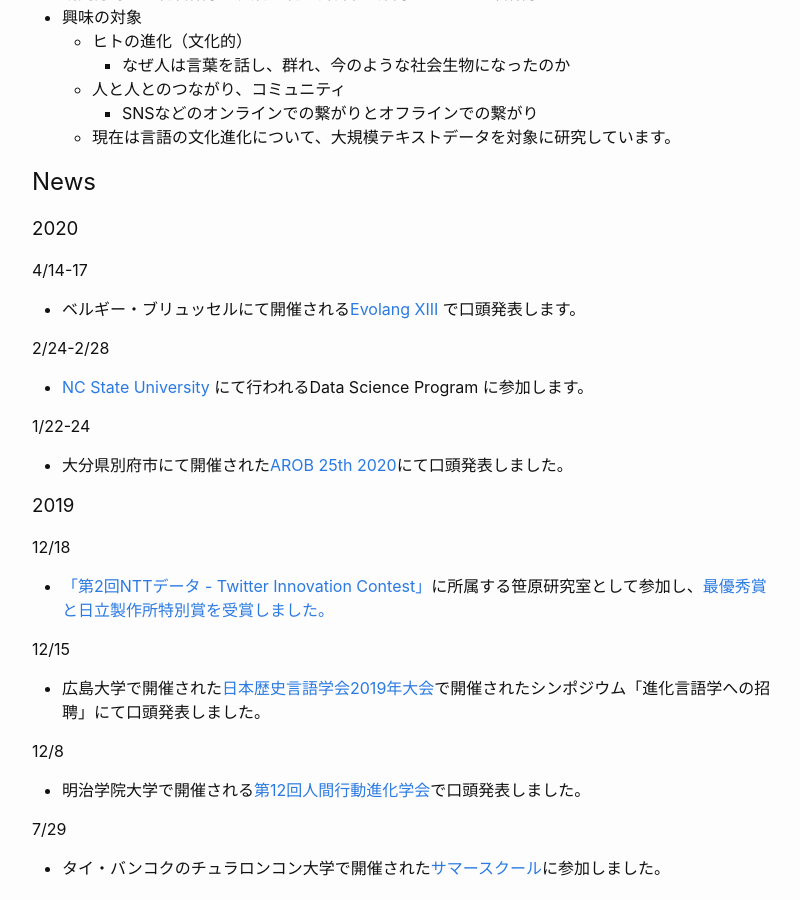
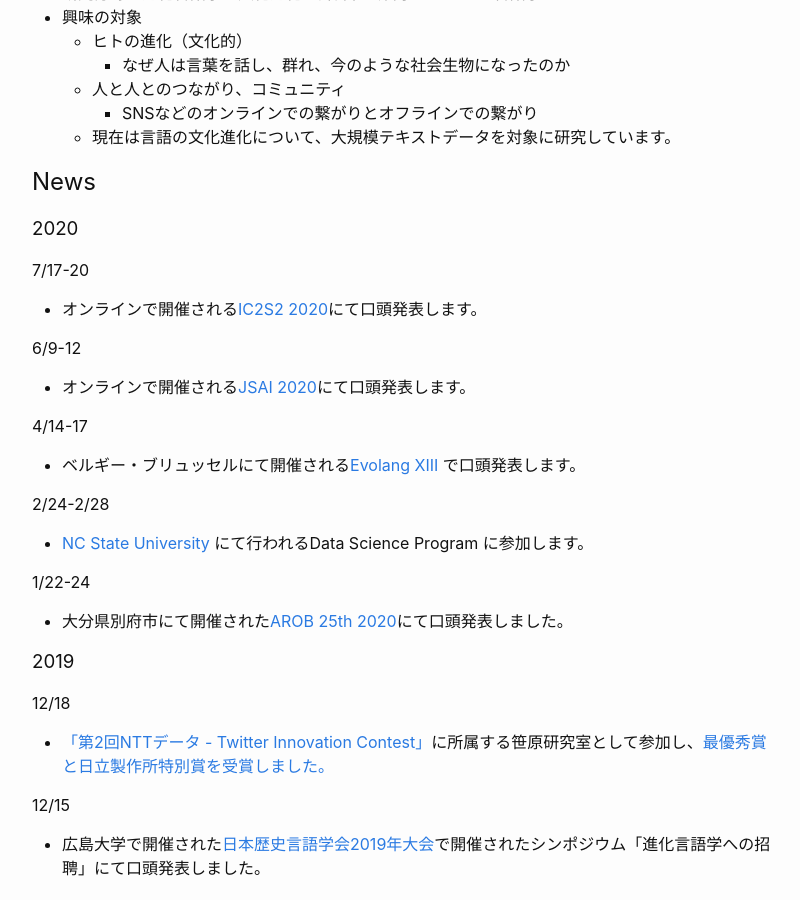
Before and after one commit to okudashi/okudashi.github.io, a Jekyll site: the page built from index.md, in a window 1280 px wide and 900 px high, scrolled down 363 px. Shown: the whole window, without its empty margins (238-1038 px from the left). Built offline with Jekyll 4.4.1, drawn with Linux system fonts in a browser that asks for light colours.

Commit message:
update news

```diff
--- a/index.md
+++ b/index.md
@@ -23,6 +23,12 @@ layout: default
 ## News
 
 ### 2020
+7/17-20
+- オンラインで開催される[IC2S2 2020](http://2020.ic2s2.org/6th-international-conference-computational-social-science)にて口頭発表します。
+
+6/9-12
+- オンラインで開催される[JSAI 2020](https://confit.atlas.jp/guide/event/jsai2020/session/2E07-11/category)にて口頭発表します。
+
 4/14-17
 - ベルギー・ブリュッセルにて開催される[Evolang XIII](https://brussels.evolang.org/) で口頭発表します。
 
```
